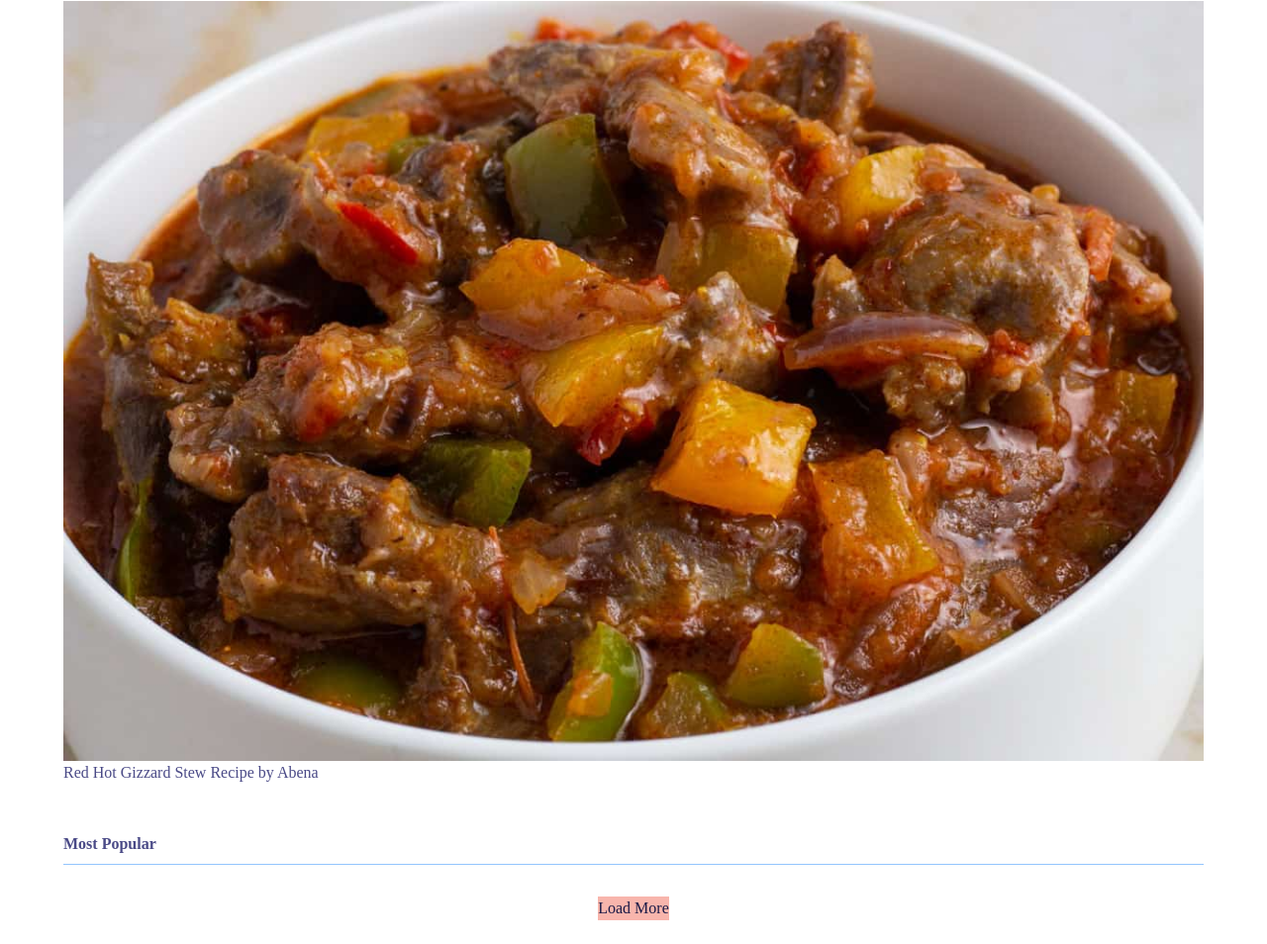
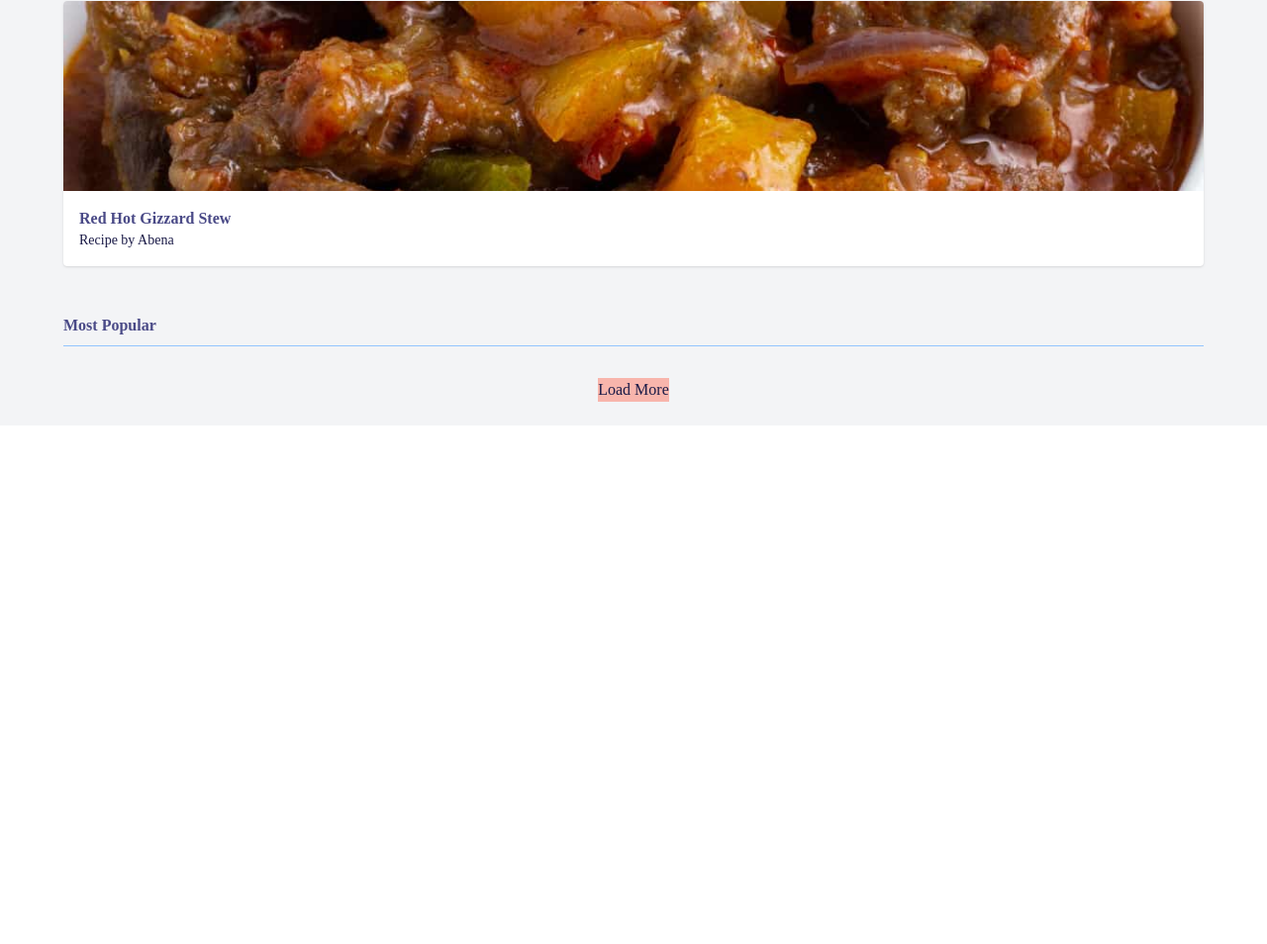
Before and after one commit to Rosemond-kay/Recipe-Page-TailwindCSS, a website: page public/index.html in a window 1280 px wide. Shown: the part 421-1375 px from the top of the page at 99% size. After the commit the page ends 851 px from the top, so only its background shows below. Drawn offline with Linux system fonts and the light colour scheme; a web font is replaced by a local one.

Commit message:
component created

```diff
--- a/public/index.html
+++ b/public/index.html
@@ -37,7 +37,7 @@
       </div>
       <!--end nav-->
 
-      <main class="px-16 py-6">
+      <main class="px-16 py-6 bg-gray-100">
         <div class="flex justify-center md:justify-end">
           <a href="#" class="text-secondary-200">Log In</a>
           <a href="#" class="text-secondary-200 ml-2">Sign Up</a>
@@ -52,11 +52,17 @@
           </h4>
           <div class="mt-8">
             <!--cards go here-->
-            <div>
-              <img src="images/gizzard-stew.jpg" alt="Gizzard stew" />
-              <div>
-                <span>Red Hot Gizzard Stew</span>
-                <span>Recipe by Abena</span>
+            <div class="bg-white rounded overflow-hidden shadow">
+              <img
+                src="images/gizzard-stew.jpg"
+                alt="Gizzard stew"
+                class="w-full h-32 sm:h-48 object-cover"
+              />
+              <div class="m-4">
+                <span class="font-bold">Red Hot Gizzard Stew</span>
+                <span class="block text-primary-800 text-sm"
+                  >Recipe by Abena</span
+                >
               </div>
             </div>
           </div>
```
Also changed, not shown: public/styles.css.
